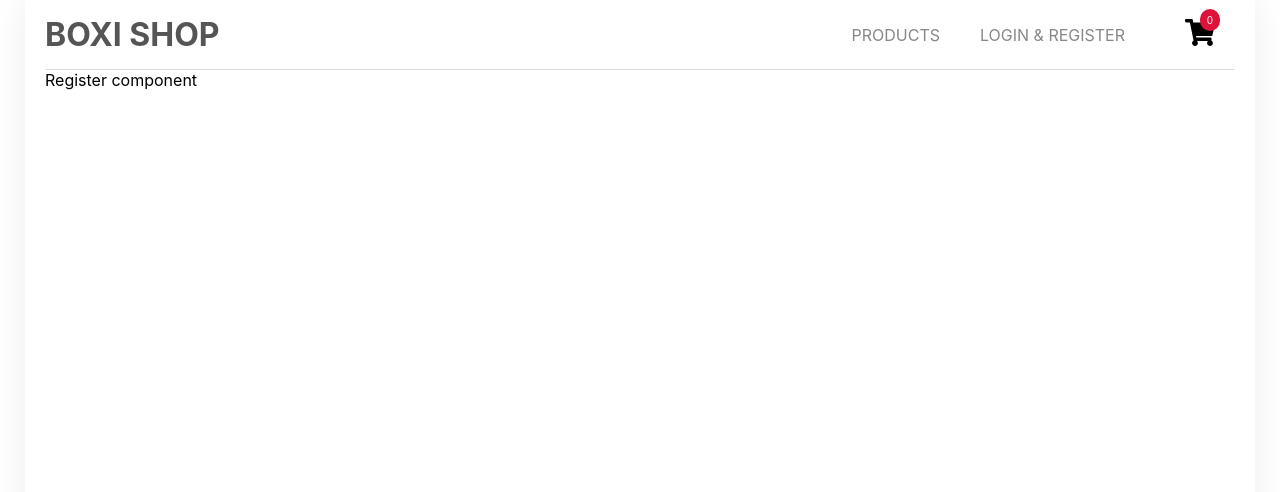
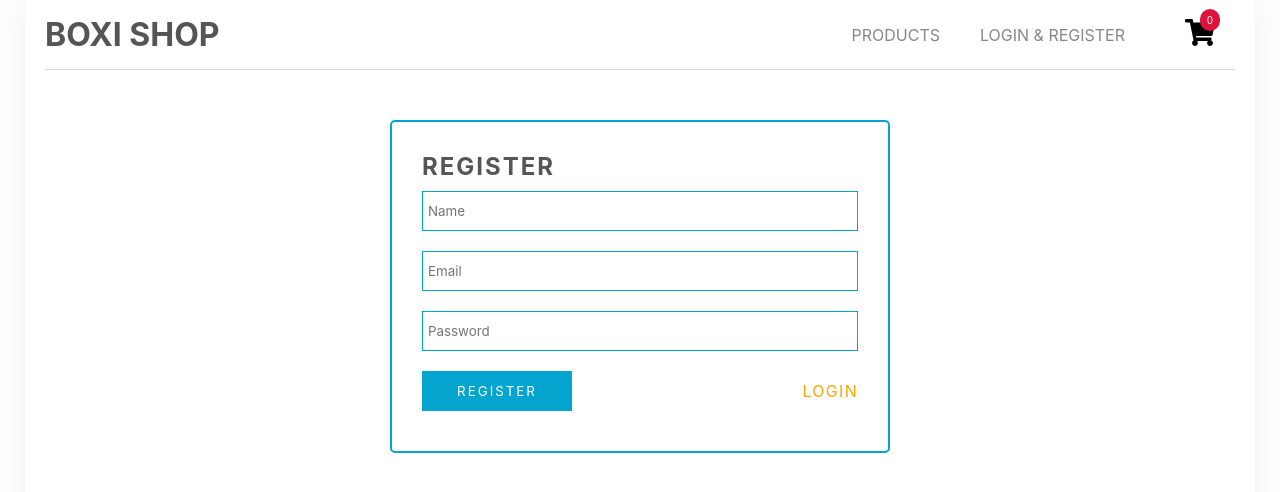
Before and after one commit to hichemsamti/e-commerce-mern, a React (Create React App) app in the folder client/: page /register in a window 1280 px wide. Shown: the top 492 px of the page. Built offline with nearby package versions, Linux system fonts and the light colour scheme; no server answers.

Commit message:
login register components

```diff
--- a/client/src/GlobalState.js
+++ b/client/src/GlobalState.js
@@ -1,5 +1,6 @@
-import React, {createContext, useState} from "react"
+import React, {createContext, useState, useEffect} from "react"
 import ProductsAPI from "./api/ProductsAPI"
+import axios from "axios"
 
 export const GlobalState = createContext()
 
@@ -7,7 +8,17 @@ export const GlobalState = createContext()
 export const DataProvider = ({children}) =>{
     const [token,setToken] = useState(false)
 
+    const refreshToken = async () => {
 
+        const token = await axios.get("/user/refresh_token")
+
+        console.log(token)
+    }
+
+    useEffect(()=>{
+
+        refreshToken()
+    },[])
 
     const state = {
 
--- a/client/src/components/mainpages/auth/Login.js
+++ b/client/src/components/mainpages/auth/Login.js
@@ -1,9 +1,49 @@
-import React from 'react'
+import React, {useState} from 'react'
+import {Link} from 'react-router-dom'
+import axios from "axios"
+import "./login.css"
 
 export default function Login() {
+    const [user,setUser] = useState({email:"",password:""
+
+    })
+
+    const onChangeInput = e =>{
+        const {name,value} = e.target
+        setUser({...user,[name]:value})
+    }
+
+    const loginSubmit = async e =>{
+        e.preventDefault()
+        try{
+
+            await axios.post("/user/login",{...user})
+
+            localStorage.setItem("firstLogin",true)
+
+            window.location.href = "/"
+
+        }catch(err){
+            alert(err.response.data.msg)
+        }
+    }
     return (
-        <div>
-            Login component
+        <div  className="login-page">
+            < form onSubmit={loginSubmit}>
+              <h2>Login</h2>
+              <input type="email" name="email" required placeholder="Email" value={user.email} onChange={onChangeInput}/>
+              <input type="password" name="password" required autoComplete="on" placeholder="Password" value={user.password} onChange={onChangeInput}/>
+
+
+              <div className="row">
+
+                  <button type="submit">Login</button>
+                  <Link to="/register">Register</Link>
+
+              </div>
+            </form>
+
+
         </div>
     )
 }
--- a/client/src/components/mainpages/auth/Register.js
+++ b/client/src/components/mainpages/auth/Register.js
@@ -1,9 +1,50 @@
-import React from 'react'
+import React, {useState} from 'react'
+import {Link} from 'react-router-dom'
+import axios from "axios"
+import "./login.css"
 
 export default function Register() {
+    const [user,setUser] = useState({name:"",email:"",password:""
+
+    })
+
+    const onChangeInput = e =>{
+        const {name,value} = e.target
+        setUser({...user,[name]:value})
+    }
+
+    const registerSubmit = async e =>{
+        e.preventDefault()
+        try{
+
+            await axios.post("/user/register",{...user})
+
+            localStorage.setItem("firstLogin",true)
+
+            window.location.href = "/"
+
+        }catch(err){
+            alert(err.response.data.msg)
+        }
+    }
     return (
-        <div>
-            Register component
+        <div  className="login-page">
+            < form onSubmit={registerSubmit}>
+              <h2>Register</h2>
+              <input type="text" name="name" required placeholder="Name" value={user.name} onChange={onChangeInput}/>
+              <input type="email" name="email" required placeholder="Email" value={user.email} onChange={onChangeInput}/>
+              <input type="password" name="password" required autoComplete="on" placeholder="Password" value={user.password} onChange={onChangeInput}/>
+
+
+              <div className="row">
+
+                  <button type="submit">Register</button>
+                  <Link to="/login">Login</Link>
+
+              </div>
+            </form>
+
+
         </div>
     )
 }
--- /dev/null
+++ b/client/src/components/mainpages/auth/login.css
@@ -0,0 +1,51 @@
+.login-page{
+
+   max-width: 500px;
+   border: 2px solid rgb(3,165,206);
+   border-radius: 5px;
+   padding: 30px;
+   margin: 50px auto
+}
+
+.login-page h2{
+
+  text-transform: uppercase;
+  letter-spacing: 2px;
+  color: #555
+}
+
+.login-page form input,
+.login-page form button{
+
+    width:100%;
+    height:40px;
+    margin: 10px 0;
+    padding: 0 5px;
+    outline: rgb(3,165,206);
+    border: 1px solid rgb(3,165,206)
+
+}
+.login-page form .row{
+
+    display:flex;
+    justify-content: space-between;
+    align-items: center;
+
+}
+
+.login-page form button{
+
+    width: 150px;
+    background: rgb(3,165,206);
+    color: white;
+    text-transform: uppercase;
+    letter-spacing: 2px;
+
+}
+
+.login-page form a{
+
+    color: orange;
+    letter-spacing: 1.3px;
+    text-transform: uppercase;
+}
--- a/client/src/components/mainpages/products/Products.js
+++ b/client/src/components/mainpages/products/Products.js
@@ -2,6 +2,7 @@ import React, {useContext} from 'react'
 import {GlobalState} from "../../../GlobalState"
 import ProductItem from "../utils/productItem/ProductItem"
 import "./products.css"
+import Loading from "../utils/loading/Loading"
 
 
 export default function Products() {
@@ -10,6 +11,7 @@ export default function Products() {
 
     console.log(products)
     return (
+        <>
         <div className="products">
             {
                 products.map(product => {
@@ -18,5 +20,7 @@ export default function Products() {
             }
 
         </div>
+        {products.length === 0 && <Loading/>}
+        </>
     )
 }
--- a/client/src/components/mainpages/utils/loading/Loading.js
+++ b/client/src/components/mainpages/utils/loading/Loading.js
@@ -1,4 +1,5 @@
 import React from 'react'
+import "./loading.css"
 
 export default function Loading() {
     return (
--- a/client/src/components/mainpages/utils/loading/loading.css
+++ b/client/src/components/mainpages/utils/loading/loading.css
@@ -1,3 +1,27 @@
 .load-page{
 
+    background: #fff;
+    overflow:hidden;
+
 }
+
+.loader{
+    width:300px;
+    height: 300px;
+    margin:auto;
+}
+
+.loader div{
+
+    width:(calc(100% - 15px));
+    height:(calc(100% - 15px));
+    border: 2px solid #fff;
+    border-top:2px solid crimson;
+    border-radius: 50%;
+    animation: rotate 10s linear infinite alternate-reverse
+}
+
+@keyframes rotate{
+    50%{ transform: rotate(80deg);}
+    100%{ transform: rotate(360deg);}
+}
```
